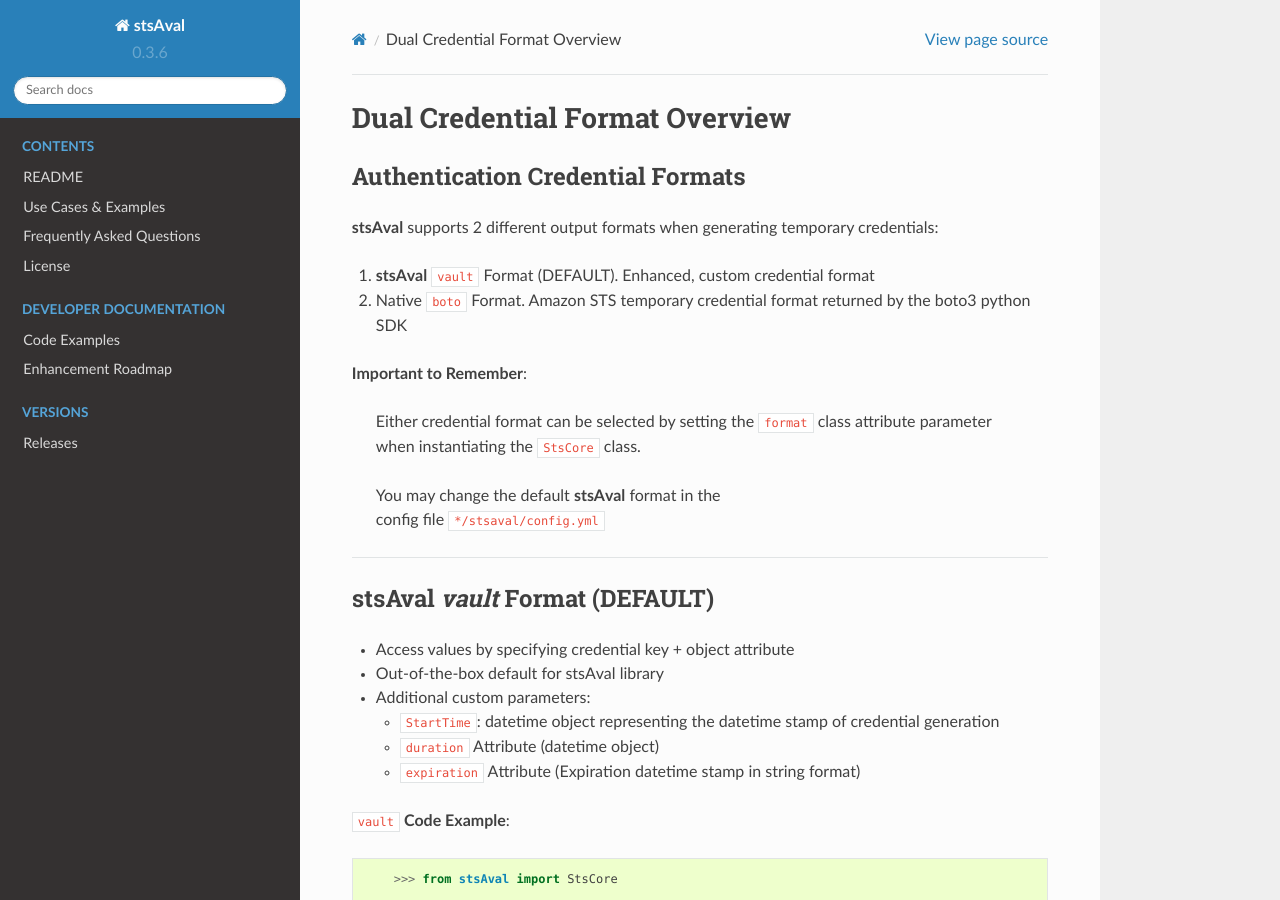
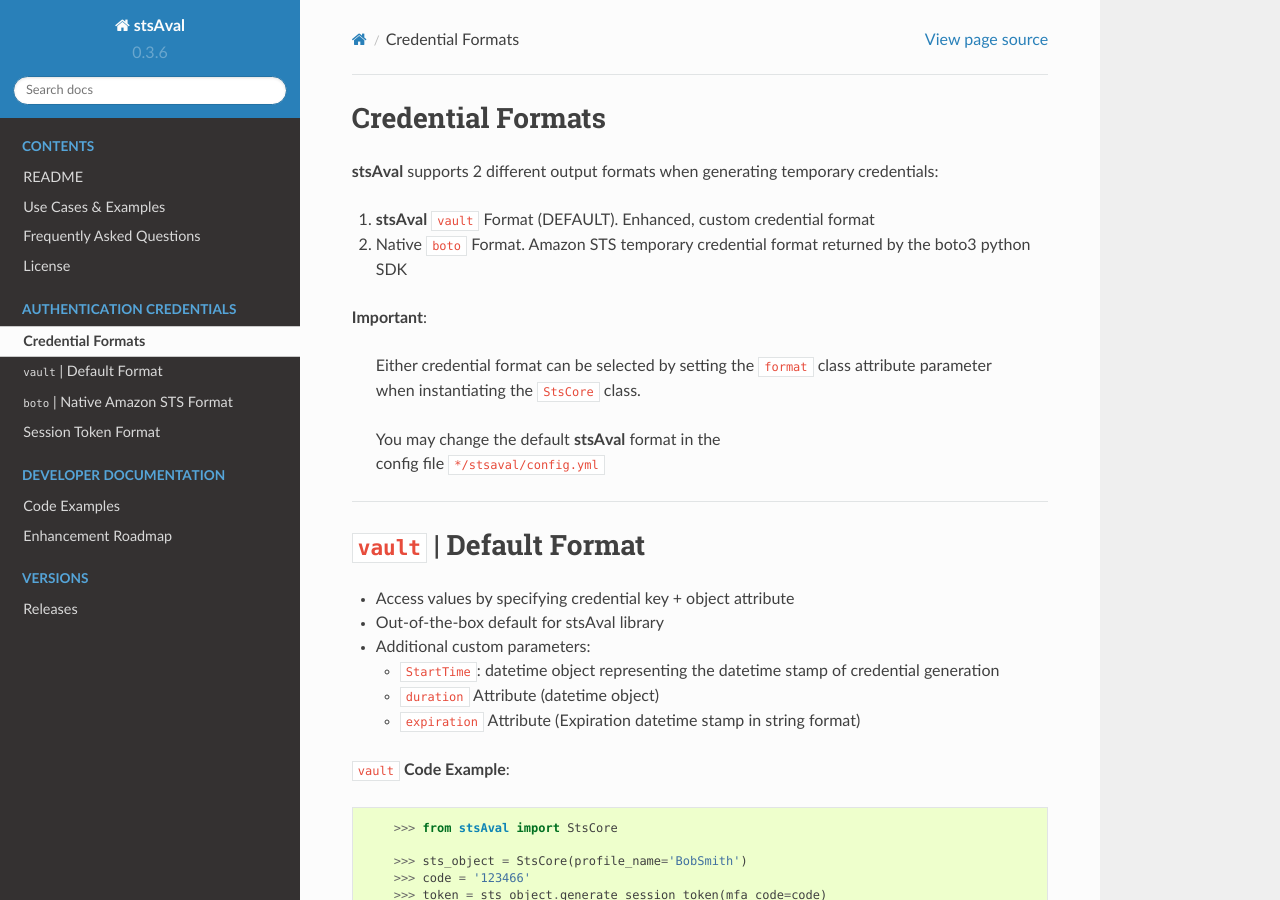
Before and after one commit to fstab50/stslib, a Sphinx documentation site: the page built from docs/primer/credential-format-overview.rst, in a window 1280 px wide and 900 px high. Built offline with Sphinx 7.4.7 and the Read the Docs theme 2.0.0, drawn with Linux system fonts in a browser that asks for light colours; pages that are not in the unit, such as notebooks, are missing from menus; some of the changed text lies outside the part shown.

Commit message:
doc updates

```diff
--- a/docs/conf.py
+++ b/docs/conf.py
@@ -20,8 +20,8 @@
 import os
 import sys
 import sphinx_rtd_theme
-sys.path.insert(0, os.path.abspath('../../stsAval'))
-#sys.path.insert(0, os.path.abspath('modules'))
+sys.path.insert(0, os.path.abspath('..'))
+
 
 # -- General configuration ------------------------------------------------
 
@@ -33,6 +33,7 @@
 # extensions coming with Sphinx (named 'sphinx.ext.*') or your custom
 # ones.
 extensions = ['sphinx.ext.autodoc',
+    'sphinx.ext.todo',
     'sphinx.ext.viewcode'
 ]
 
@@ -72,13 +73,13 @@
 # List of patterns, relative to source directory, that match files and
 # directories to ignore when looking for source files.
 # This patterns also effect to html_static_path and html_extra_path
-exclude_patterns = []
+exclude_patterns = ['build', '.DS_Store', 'Thumbs.db']
 
 # The name of the Pygments (syntax highlighting) style to use.
 pygments_style = 'sphinx'
 
 # If true, `todo` and `todoList` produce output, else they produce nothing.
-todo_include_todos = False
+todo_include_todos = True
 
 
 # -- Options for HTML output ----------------------------------------------
--- a/docs/index.rst
+++ b/docs/index.rst
@@ -14,9 +14,9 @@
 
 .. toctree::
    :maxdepth: 2
-   :caption: Amazon STS Credentials
+   :caption: Authentication Credentials
 
-   primer/toctree_primer
+   primer/credential-format-overview
 
 
 .. toctree::
--- a/docs/primer/credential-format-overview.rst
+++ b/docs/primer/credential-format-overview.rst
@@ -1,10 +1,6 @@
-==================================
- Dual Credential Format Overview
-==================================
 
-
-Authentication Credential Formats
-**********************************
+Credential Formats
+^^^^^^^^^^^^^^^^^^^
 
 **stsAval** supports 2 different output formats when generating
 temporary credentials:
@@ -12,7 +8,7 @@
 1. **stsAval** ``vault`` Format (DEFAULT). Enhanced, custom credential format
 2. Native ``boto`` Format. Amazon STS temporary credential format returned by the boto3 python SDK
 
-**Important to Remember**:
+**Important**:
 
     | Either credential format can be selected by setting the ``format`` class attribute parameter
     | when instantiating the ``StsCore`` class.
@@ -22,8 +18,8 @@
 
 --------------
 
-stsAval `vault` Format (DEFAULT)
-**********************************
+``vault`` \| Default Format
+^^^^^^^^^^^^^^^^^^^^^^^^^^^^
 
 -  Access values by specifying credential key + object attribute
 -  Out-of-the-box default for stsAval library
@@ -158,7 +154,7 @@
 --------------
 
 Session Token Format
-**********************
+^^^^^^^^^^^^^^^^^^^^^
 
 -  Custom **stsAval** Format
 -  Access values by specifying token attributes
--- a/docs/use_cases.rst
+++ b/docs/use_cases.rst
@@ -47,8 +47,6 @@
         'SecretAccessKey': 'MdjPAkXTHl12k64LSjmgTWMsmnHk4cJfeMHdXMLA',
         'SessionToken': 'FQoDYXdzEDMaDHAaP2wi/+77fNJJryKvAa20AqGxoQlcRtf8RFLa5Mps9zK9V5SM3Q7+M3h9iNbcxfa...zQU='
     }
-
-::
 
 ---------------
 
@@ -139,10 +137,8 @@
         >>> sts_object.generate_credentials(profile_list)
         >>> credentials = sts_object.current_credentials
 
-Auto-Refresh of Credentials
-***************************
 
--  **stsAval** will automatically generate new temporary credentials
+-  **Auto-Refresh of Credentials**: ``stsAval`` will automatically generate new temporary credentials
    once per hour, prior to expiration (process below)
 
 .. code:: python
```
Also changed, not shown: other parts of docs/primer/credential-format-overview.rst (+2 -2 lines).
